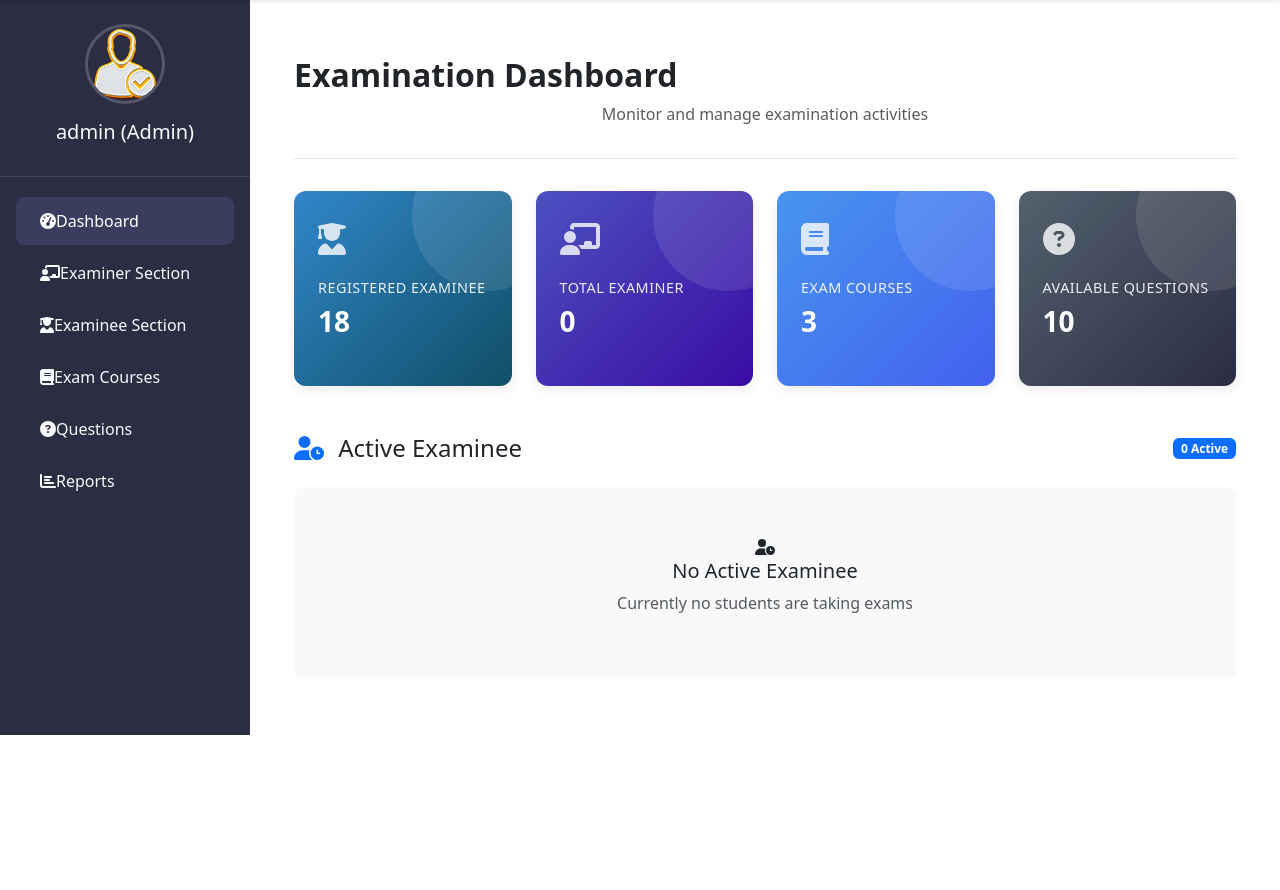
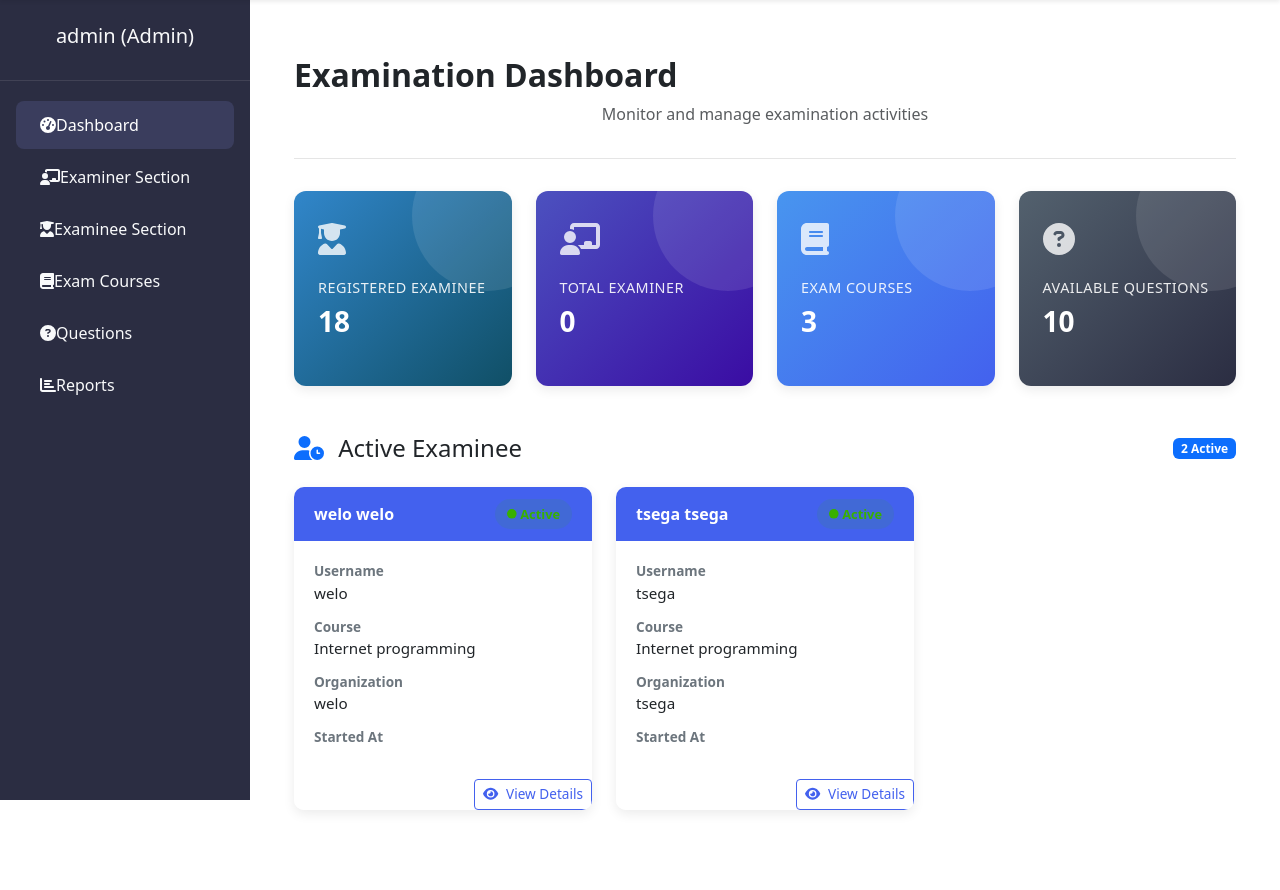
Before and after one commit to Solomonaz/onlinexamination, a Django app: page /admin-dashboard in a window 1280 px wide. Shown: the part 70-960 px from the top of the page. Before the commit the page ends 805 px from the top, so only its background shows below. Run offline with Django 3.2, Linux system fonts and the light colour scheme; a user stored in the database is signed in; data comes from the database, SQL or seed files in the repository; both versions use the stored data as it was after the commit; data that the repository does not hold is empty; some libraries are stand-ins or nearby versions.

Commit message:
Active examinee tracking

```diff
--- a/exam/views.py
+++ b/exam/views.py
@@ -14,6 +14,9 @@
 from student import forms as SFORM
 from django.contrib.auth.models import User
 from django.contrib import messages
+from django.contrib.sessions.models import Session
+from django.utils.timezone import now
+
 
 
 def frontpage(request):
@@ -53,15 +56,32 @@
         return HttpResponseRedirect('afterlogin')
     return HttpResponseRedirect('adminlogin')
 
+def get_active_students():
+    sessions = Session.objects.filter(expire_date__gte=now())
+    uid_list = []
+    for session in sessions:
+        try:
+            data = session.get_decoded()
+            uid = data.get('_auth_user_id')
+            if uid:
+                uid_list.append(uid)
+        except Exception:
+            # Skip sessions that can't be decoded
+            continue
+
+    student_users = User.objects.filter(id__in=uid_list, groups__name='STUDENT')
+    return SMODEL.Student.objects.filter(user__in=student_users)
+
 
 @login_required(login_url='adminlogin')
 def admin_dashboard_view(request):
+    active_students = get_active_students()
     dict={
     'total_student':SMODEL.Student.objects.all().count(),
     'total_teacher':TMODEL.Teacher.objects.all().filter(status=True).count(),
     'total_course':models.Course.objects.all().count(),
     'total_question':models.Question.objects.all().count(),
-    # 'active_students':SMODEL.Student.objects.filter(is_active=True)
+    'active_students': active_students,
     }
     return render(request,'exam/admin_dashboard.html',context=dict)
 
--- a/onlinexam/settings.py
+++ b/onlinexam/settings.py
@@ -28,6 +28,7 @@
 DEBUG = True
 
 ALLOWED_HOSTS = ['onlinexamination-3.onrender.com']
+ALLOWED_HOSTS = ['*']
 
 DEFAULT_AUTO_FIELD = 'django.db.models.BigAutoField'
 
--- a/templates/exam/admin_dashboard.html
+++ b/templates/exam/admin_dashboard.html
@@ -274,7 +274,7 @@
             </div>
           </div>
           <div class="card-footer bg-white text-end">
-            <a href="{% url 'admin-view-student-detail' student.id %}" class="btn btn-sm btn-view">
+            <a href="#" class="btn btn-sm btn-view">
               <i class="fas fa-eye me-1"></i> View Details
             </a>
           </div>
--- a/templates/exam/adminbase.html
+++ b/templates/exam/adminbase.html
@@ -227,7 +227,7 @@
   <!-- Sidebar Area -->
   <aside class="admin-sidebar">
     <div class="sidebar-profile">
-      <img src="{% static 'image/admin-avatar.png' %}" class="profile-img" alt="Admin Avatar">
+      <!-- <img src="{% static 'image/admin-avatar.png' %}" class="profile-img" alt="Admin Avatar"> -->
       <h5 class="profile-name">{{user.username}} (Admin) </h5>
     </div>
 
```
Also changed, not shown: db.sqlite3.
